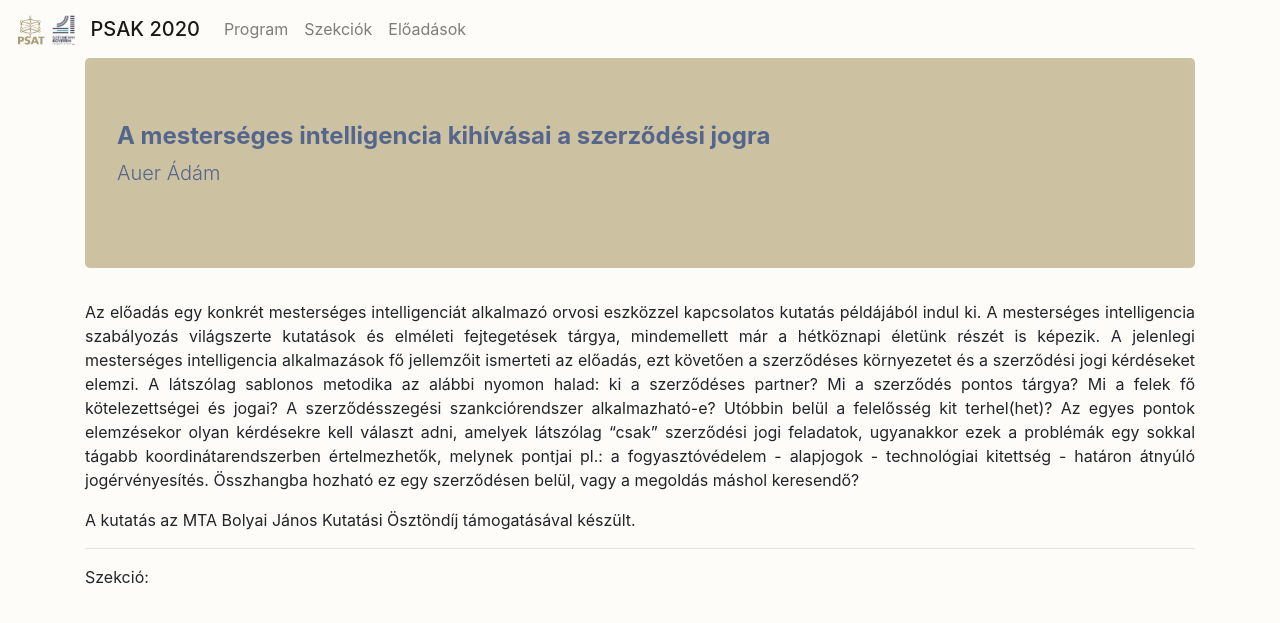
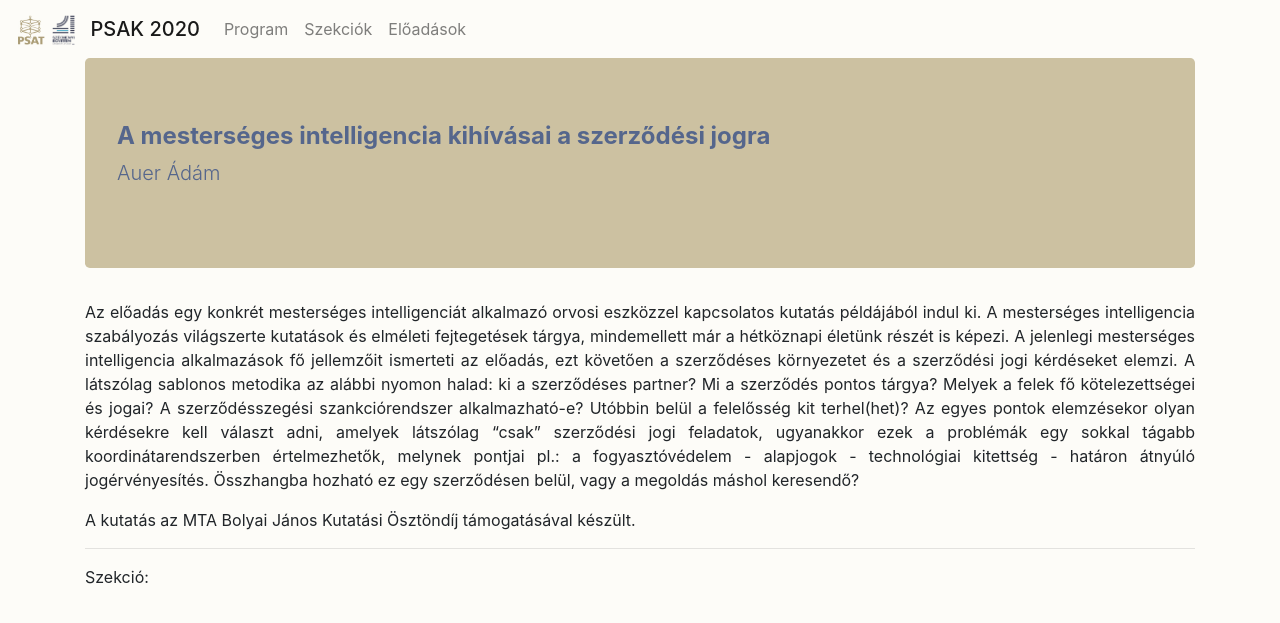
Before and after one commit to hegyhati/psak_2020, a Jekyll site: the page built from _presentations/Auer_Adam.md, in a window 1280 px wide. Shown: the top 623 px of the page. Built offline with Jekyll 4.4.1, drawn with Linux system fonts in a browser that asks for light colours.

Commit message:
Update Auer_Adam.md

```diff
--- a/_presentations/Auer_Adam.md
+++ b/_presentations/Auer_Adam.md
@@ -3,6 +3,6 @@ presenter: Auer Ádám
 title: "A mesterséges intelligencia kihívásai a szerződési jogra"
 ---
 
-Az előadás egy konkrét mesterséges intelligenciát alkalmazó orvosi eszközzel kapcsolatos kutatás példájából indul ki. A mesterséges intelligencia szabályozás világszerte kutatások és elméleti fejtegetések tárgya, mindemellett már a hétköznapi életünk részét is képezik. A jelenlegi mesterséges intelligencia alkalmazások fő jellemzőit ismerteti az előadás, ezt követően a szerződéses környezetet és a szerződési jogi kérdéseket elemzi. A látszólag sablonos metodika az alábbi nyomon halad: ki a szerződéses partner? Mi a szerződés pontos tárgya? Mi a felek fő kötelezettségei és jogai? A szerződésszegési szankciórendszer alkalmazható-e? Utóbbin belül a felelősség kit terhel(het)? Az egyes pontok elemzésekor olyan kérdésekre kell választ adni, amelyek látszólag "csak" szerződési jogi feladatok, ugyanakkor ezek a problémák egy sokkal tágabb koordinátarendszerben értelmezhetők, melynek pontjai pl.: a fogyasztóvédelem - alapjogok - technológiai kitettség - határon átnyúló jogérvényesítés. Összhangba hozható ez egy szerződésen belül, vagy a megoldás máshol keresendő?
+Az előadás egy konkrét mesterséges intelligenciát alkalmazó orvosi eszközzel kapcsolatos kutatás példájából indul ki. A mesterséges intelligencia szabályozás világszerte kutatások és elméleti fejtegetések tárgya, mindemellett már a hétköznapi életünk részét is képezi. A jelenlegi mesterséges intelligencia alkalmazások fő jellemzőit ismerteti az előadás, ezt követően a szerződéses környezetet és a szerződési jogi kérdéseket elemzi. A látszólag sablonos metodika az alábbi nyomon halad: ki a szerződéses partner? Mi a szerződés pontos tárgya? Melyek a felek fő kötelezettségei és jogai? A szerződésszegési szankciórendszer alkalmazható-e? Utóbbin belül a felelősség kit terhel(het)? Az egyes pontok elemzésekor olyan kérdésekre kell választ adni, amelyek látszólag "csak" szerződési jogi feladatok, ugyanakkor ezek a problémák egy sokkal tágabb koordinátarendszerben értelmezhetők, melynek pontjai pl.: a fogyasztóvédelem - alapjogok - technológiai kitettség - határon átnyúló jogérvényesítés. Összhangba hozható ez egy szerződésen belül, vagy a megoldás máshol keresendő?
 
 A kutatás az MTA Bolyai János Kutatási Ösztöndíj támogatásával készült.
```
